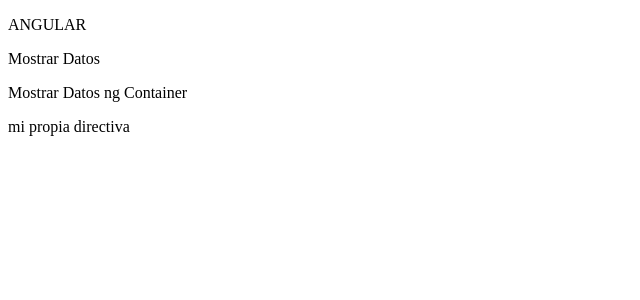
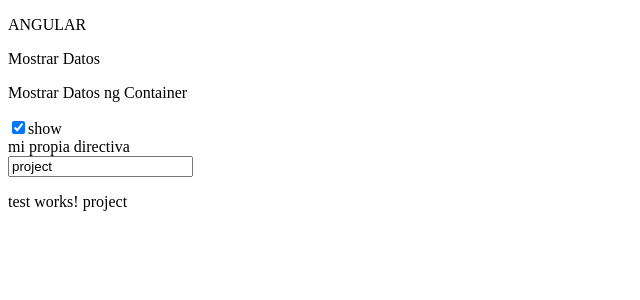
Before and after one commit to cricripaz/angular-train-2022, an Angular app: page / in a window 1280 px wide. Shown: the top 300 px of the page, without its empty margins (0-640 px from the left). Built offline with nearby package versions, Linux system fonts and the light colour scheme.

Commit message:
[16-08-2022 task 2] Intercept input in component with setters

```diff
--- a/src/app/app.component.html
+++ b/src/app/app.component.html
@@ -8,4 +8,9 @@
   <p>Mostrar Datos ng Container</p>
 </ng-container>
 
-<div *upb="sw">mi propia directiva</div>
+<input type="checkbox" [(ngModel)]="sw" />show
+
+<div *upb="sw" style="border 3px red">mi propia directiva</div>
+
+<input type="text" [(ngModel)]="title" />
+<app-test [message]="title"></app-test>
--- a/src/app/app.module.ts
+++ b/src/app/app.module.ts
@@ -1,14 +1,16 @@
 import { CommonModule } from '@angular/common';
 import { NgModule } from '@angular/core';
+import { FormsModule } from '@angular/forms';
 import { BrowserModule } from '@angular/platform-browser';
 
 import { AppRoutingModule } from './app-routing.module';
 import { AppComponent } from './app.component';
+import { TestComponent } from './test/test.component';
 import { UpbDirective } from './upb.directive';
 
 @NgModule({
-  declarations: [AppComponent, UpbDirective],
-  imports: [CommonModule, BrowserModule, AppRoutingModule],
+  declarations: [AppComponent, UpbDirective, TestComponent],
+  imports: [CommonModule, BrowserModule, AppRoutingModule, FormsModule],
   providers: [],
   bootstrap: [AppComponent],
 })
--- /dev/null
+++ b/src/app/test/test.component.html
@@ -0,0 +1 @@
+<p>test works! {{ message }}</p>
--- /dev/null
+++ b/src/app/test/test.component.ts
@@ -0,0 +1,23 @@
+import { Component, Input, OnInit } from '@angular/core';
+
+@Component({
+  selector: 'app-test',
+  templateUrl: './test.component.html',
+  styleUrls: ['./test.component.css'],
+})
+export class TestComponent implements OnInit {
+  @Input()
+  get message() {
+    return this._message;
+  }
+
+  set message(value: string) {
+    this._message = value;
+  }
+
+  private _message = '';
+
+  constructor() {}
+
+  ngOnInit() {}
+}
--- a/src/app/upb.directive.ts
+++ b/src/app/upb.directive.ts
@@ -4,6 +4,9 @@
   OnInit,
   TemplateRef,
   ViewContainerRef,
+  OnChanges,
+  SimpleChange,
+  SimpleChanges,
 } from '@angular/core';
 
 @Directive({
@@ -19,8 +22,10 @@
     //Eliminan o adicionan html
   }
 
-  ngOnInit() {
-    if (this.upb) {
+  ngOnInit() {}
+
+  ngOnChanges(changes: SimpleChanges) {
+    if (changes['upb'] && changes['upb'].currentValue) {
       this.viewContainer.createEmbeddedView(this.templateRef);
     } else {
       this.viewContainer.clear();
```
Also changed, not shown: src/app/test/test.component.css (added).
